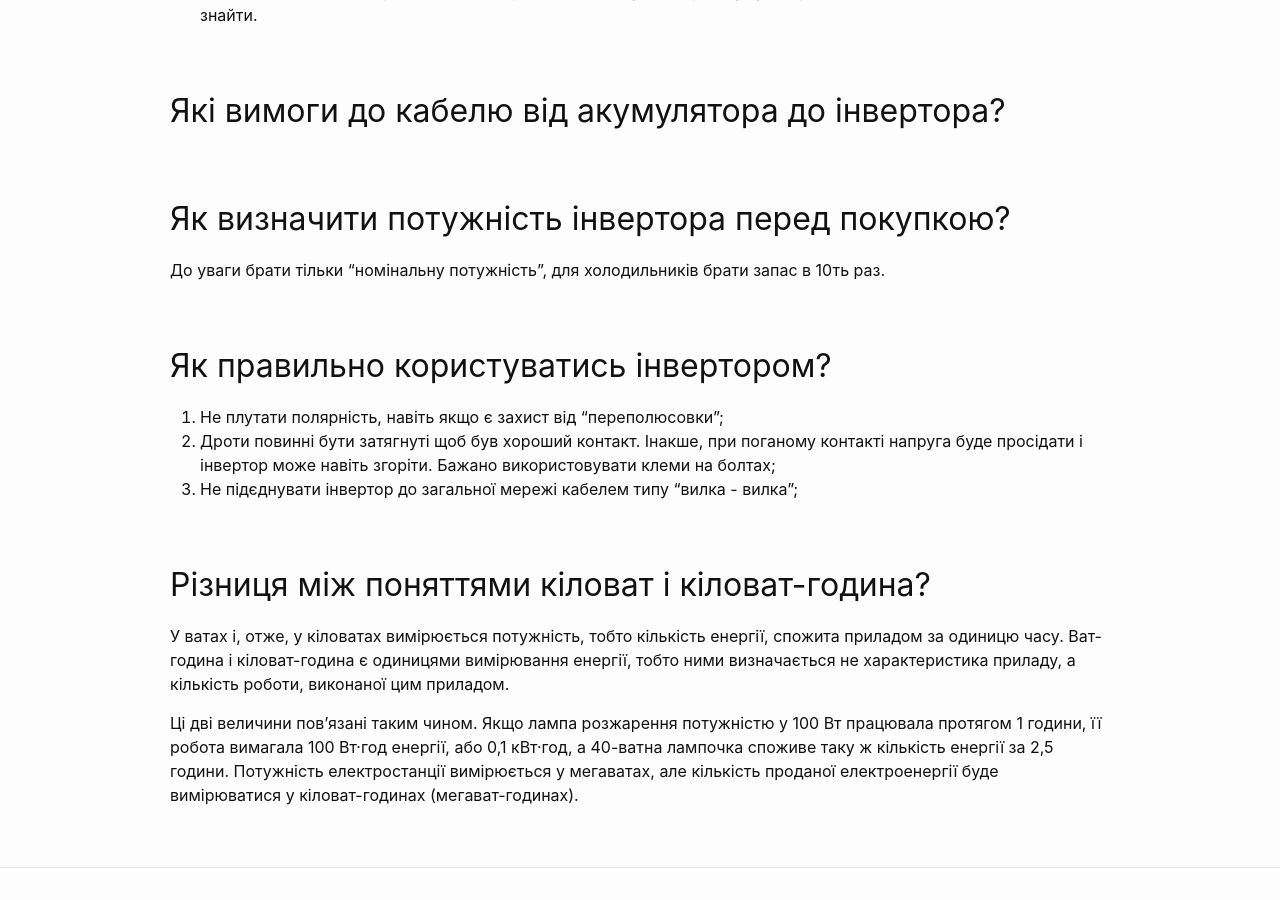
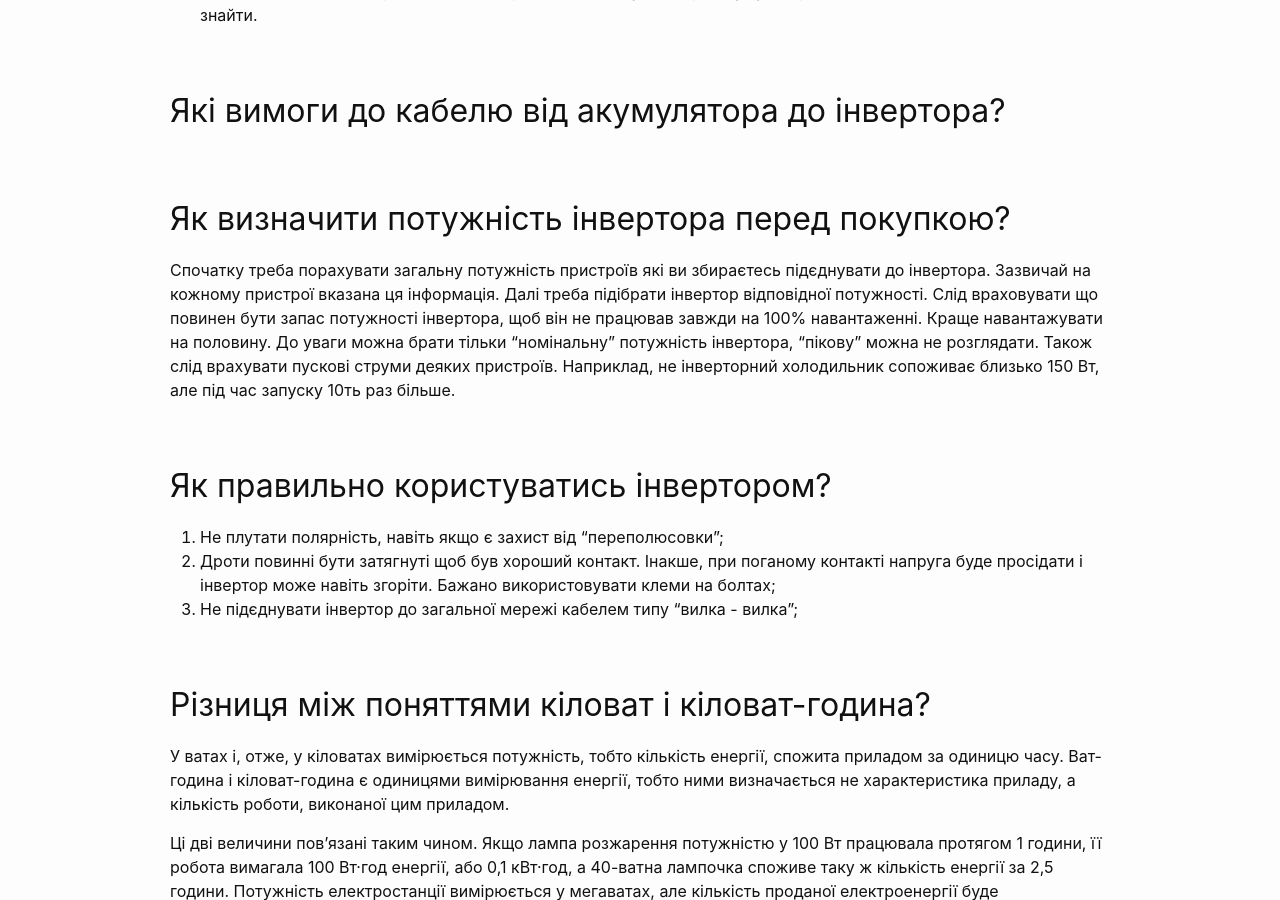
Before and after one commit to bpsu/bpsu.github.io, a Jekyll site: the page built from faq.md, in a window 1280 px wide and 900 px high, scrolled down 728 px. Built offline with Jekyll 4.4.1, drawn with Linux system fonts in a browser that asks for light colours; comment, search, counter and statistics services are not loaded.

Commit message:
Update faq.md

```diff
--- a/faq.md
+++ b/faq.md
@@ -20,7 +20,7 @@ title: "Поширені запитання"
 ## Які вимоги до кабелю від акумулятора до інвертора?
 
 ## Як визначити потужність інвертора перед покупкою?
-До уваги брати тільки "номінальну потужність", для холодильників брати запас в 10ть раз.
+Спочатку треба порахувати загальну потужність пристроїв які ви збираєтесь підєднувати до інвертора. Зазвичай на кожному пристрої вказана ця інформація. Далі треба підібрати інвертор відповідної потужності. Слід враховувати що повинен бути запас потужності інвертора, щоб він не працював завжди на 100% навантаженні. Краще навантажувати на половину. До уваги можна брати тільки "номінальну" потужність інвертора, "пікову" можна не розглядати. Також слід врахувати пускові струми деяких пристроїв. Наприклад, не інверторний холодильник сопоживає близько 150 Вт, але під час запуску 10ть раз більше.
 
 ## Як правильно користуватись інвертором?
 1. Не плутати полярність, навіть якщо є захист від "переполюсовки";
```
